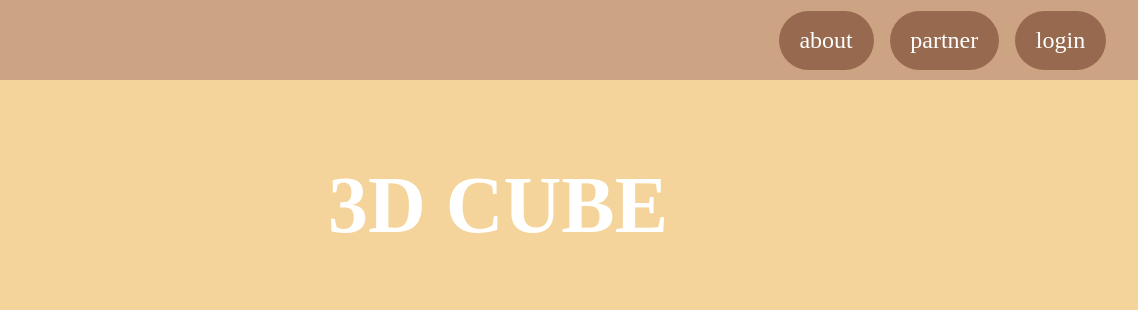
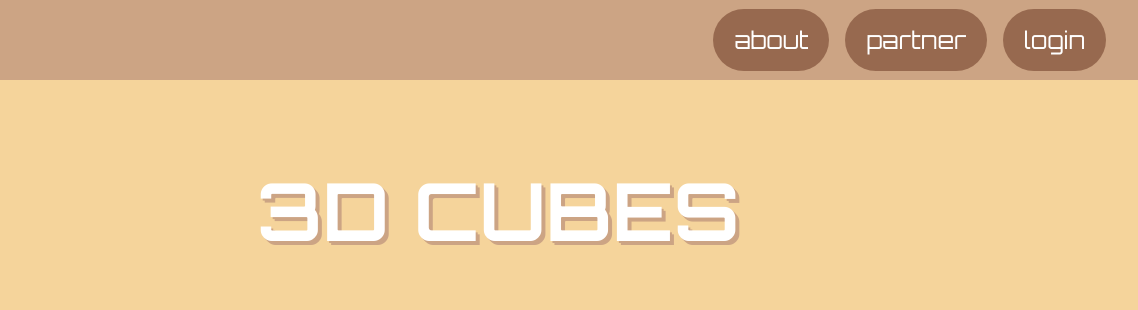
Before and after one commit to boucherdouble/kaban_project, a plain HTML site: page index.html in a window 1280 px wide. Shown: the top 310 px of the page, 142-1280 px from the left. Drawn offline with Linux system fonts and the light colour scheme.

Commit message:
font-family futuristic

```diff
--- a/index.html
+++ b/index.html
@@ -5,6 +5,9 @@
   <meta name="viewport" content="width=device-width, initial-scale=1.0">
   <title>3D Rotating Cube</title>
   <link rel="icon" href="image/cube.png" type="image/x-icon">
+  <link rel="preconnect" href="https://fonts.googleapis.com">
+<link rel="preconnect" href="https://fonts.gstatic.com" crossorigin>
+<link href="https://fonts.googleapis.com/css2?family=Orbitron:wght@400..900&display=swap" rel="stylesheet">
   <style>
   body {
       margin: 0;
@@ -39,7 +42,7 @@
          text-decoration: none;
           list-style: none;
           font-size: 1.5rem;
-
+          font-family: 'Orbitron', serif;
         }
         li {
           margin-right: 1rem;
@@ -193,7 +196,8 @@
 <img class="image_logo" src="image/3d-cube-transparent-png-4.png">
 <ul><li>about</li><li>partner</li><li>login</li></ul>
 </div>
-<h1 style=" text-align: center; margin-top: 5rem; font-size: 5rem; color: white ;">3D CUBE</h1>
+<h1 style=" text-align: center; margin-top: 5rem; font-family: 'Orbitron', serif;  ;font-size: 5rem; color: white ;text-shadow: 2px 2px 0 rgb(204, 164, 132), 4px 4px 0 rgb(204, 164, 132);">
+  3D CUBES</h1>
   <div class="container">
     <div class="container2">
       <div class="box">
```
